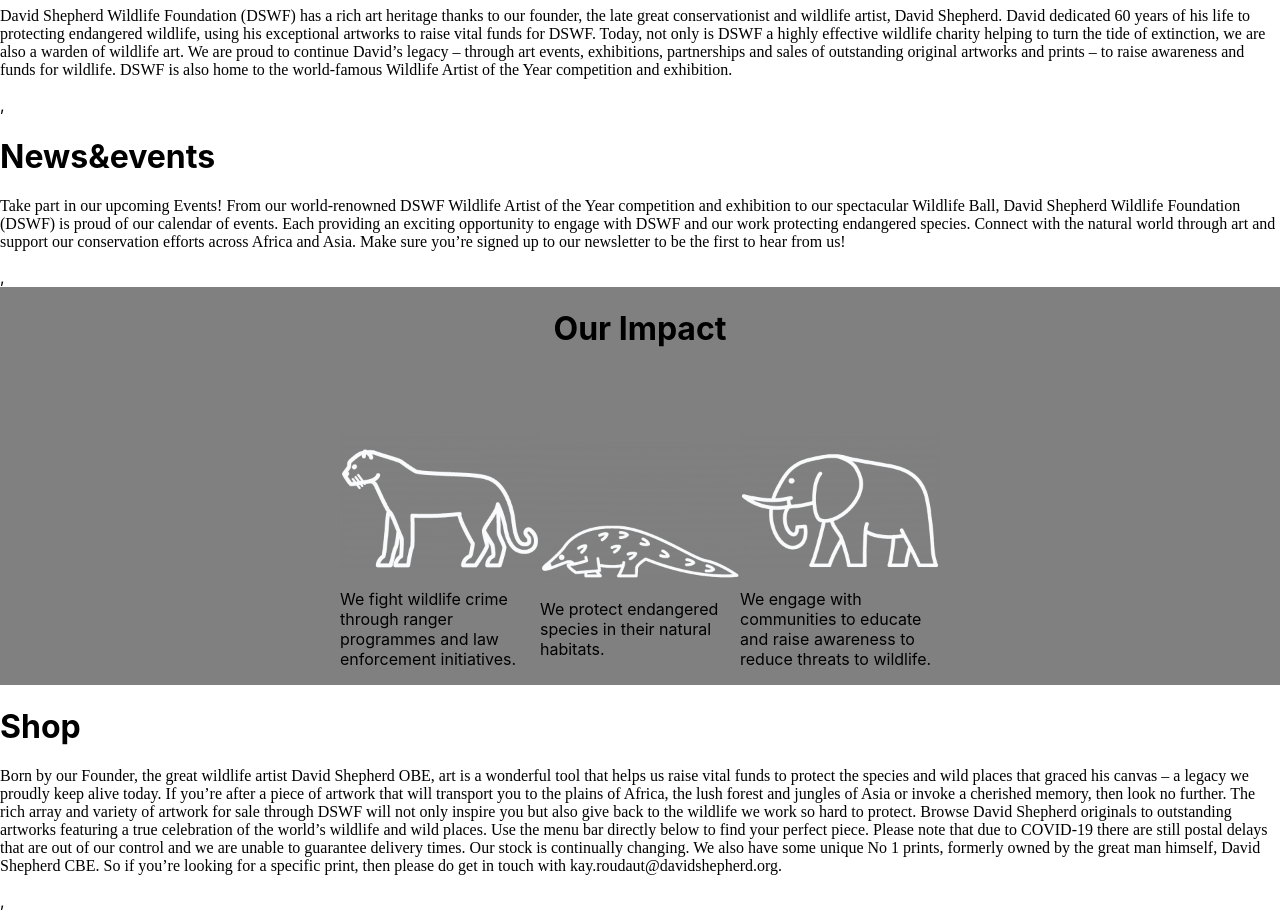
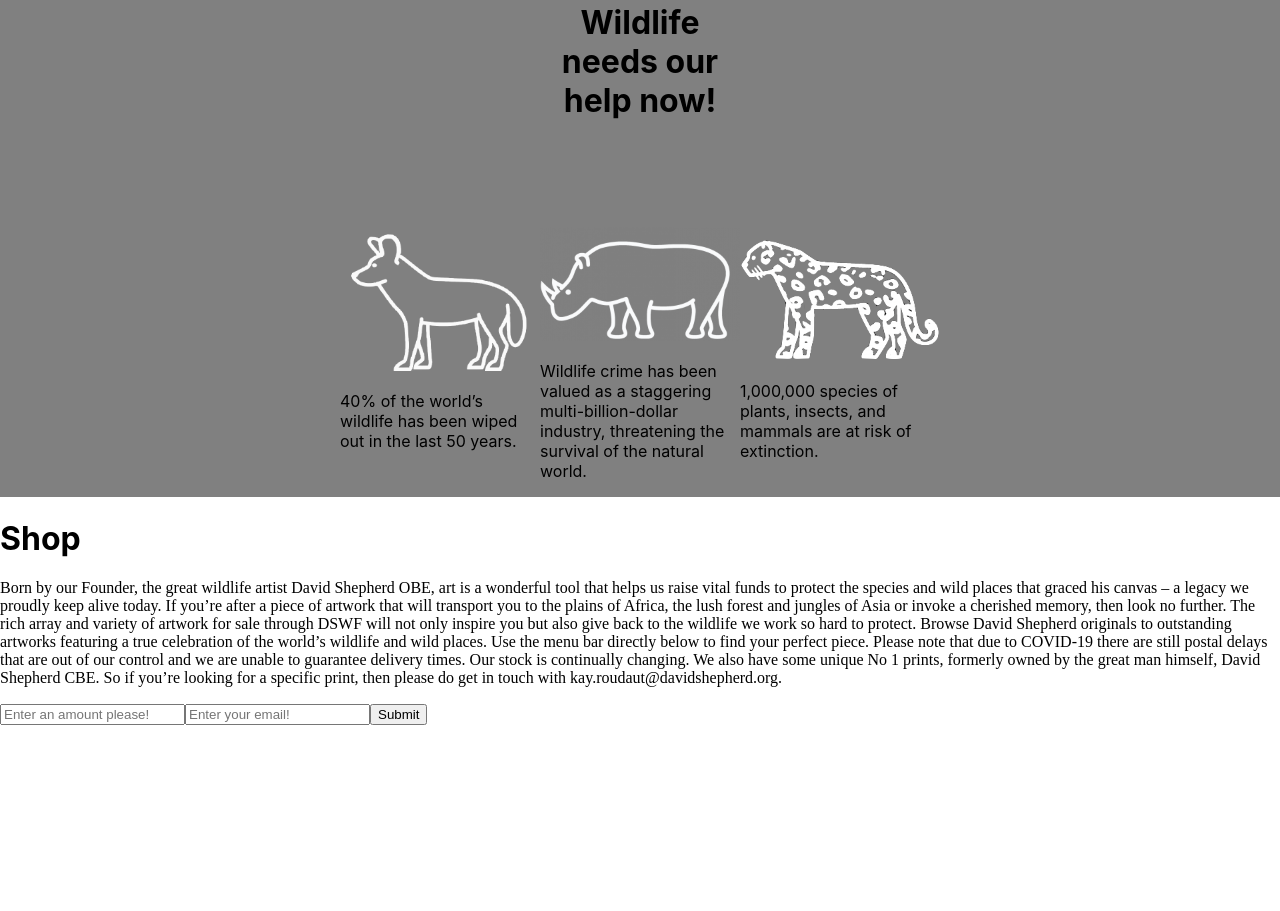
Before and after one commit to CodecoolGlobal/react-for-a-cause-react-tmboroka, a React (Create React App) app in the folder ngo/: page / in a window 1280 px wide. Shown: the part 1400-2311 px from the top of the page. After the commit the page ends 2125 px from the top, so only its background shows below. Built offline with nearby package versions, Linux system fonts and the light colour scheme; a web font is replaced by a local one.

Commit message:
implemented donation div

```diff
--- a/ngo/src/App.js
+++ b/ngo/src/App.js
@@ -12,27 +12,31 @@
 import cat from './Cat.svg'
 import elephant from './Elephant.svg'
 import pan from './Pansmth.svg'
+import Donation from './components/Donation';
+
 
 function App() {
+
   return (
     <div>
-      <Header />,
-      <Toolbar />,
-      <TextContent id="text1" title='Our story' text={text1}/>,
-      <TextContent id='text2' title='Our impact' text={text2}/>,
+      <Header />
+      <Toolbar />
+      <TextContent id="text1" title='Our story' text={text1}/>
+      <TextContent id='text2' title='Our impact' text={text2}/>
+      <Barrier title="Our Impact"
+      content1={animalContainerContent('first',cat, second_content1,second_alt1 )}
+      content2={animalContainerContent('second',pan, second_content2, second_alt2)}
+      content3={animalContainerContent('third', elephant, second_content3, second_alt3)}/>
+      <TextContent id='text3' title='Take action' text={text3}/>
+      <TextContent id='text4' title='Wildlife art' text={text4}/>
+      <TextContent id='text5' title='News&events' text={text5}/>
       <Barrier title="Wildlife needs our help now!"
       content1= {animalContainerContent('first', doggo, content1, content1_alt)}
       content2= {animalContainerContent('second', rhino, content2, content2_alt )}
       content3= {animalContainerContent('third', leopard, content3, content3_alt)}
       />
-      <TextContent id='text3' title='Take action' text={text3}/>,
-      <TextContent id='text4' title='Wildlife art' text={text4}/>,
-      <TextContent id='text5' title='News&events' text={text5}/>,
-      <Barrier title="Our Impact"
-      content1={animalContainerContent('first',cat, second_content1,second_alt1 )}
-      content2={animalContainerContent('second',pan, second_content2, second_alt2)}
-      content3={animalContainerContent('third', elephant, second_content3, second_alt3)}/>
-      <TextContent id='text6' title='Shop' text={text6}/>,
+      <TextContent id='text6' title='Shop' text={text6}/>
+      <Donation/>
     </div>
   );
 }
--- /dev/null
+++ b/ngo/src/components/Donation.js
@@ -0,0 +1,30 @@
+import {useState} from 'react';
+function CreateDonateComponent() {
+    const [message, setMessage] = useState('');
+    const [number, setNumber] = useState('');
+
+    const handleNumberChange = event =>{
+        setNumber(event.target.value)
+    }
+
+    const handleChange = event =>{
+        setMessage(event.target.value)
+    }
+
+    const handleClick = () =>{
+        setMessage('')
+        setNumber('')
+    }
+
+    return(
+        <div className="Donation">
+            <form>
+                <input type="number" placeholder="Enter an amount please!" min="1" required value={number} onChange={handleNumberChange}></input>
+                <input type="email" required placeholder="Enter your email!" value={message} onChange={handleChange}></input>
+                <input type="submit" placeholder="Submit" onClick={handleClick}></input>
+            </form>
+        </div>
+    )
+}
+
+export default CreateDonateComponent
```
